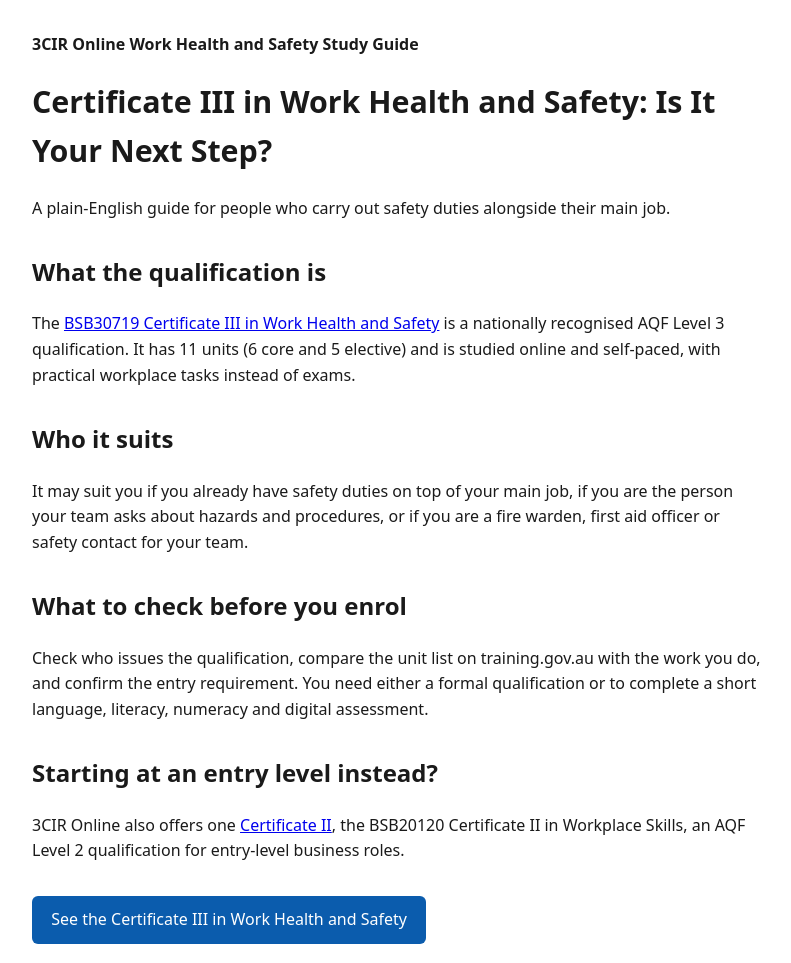
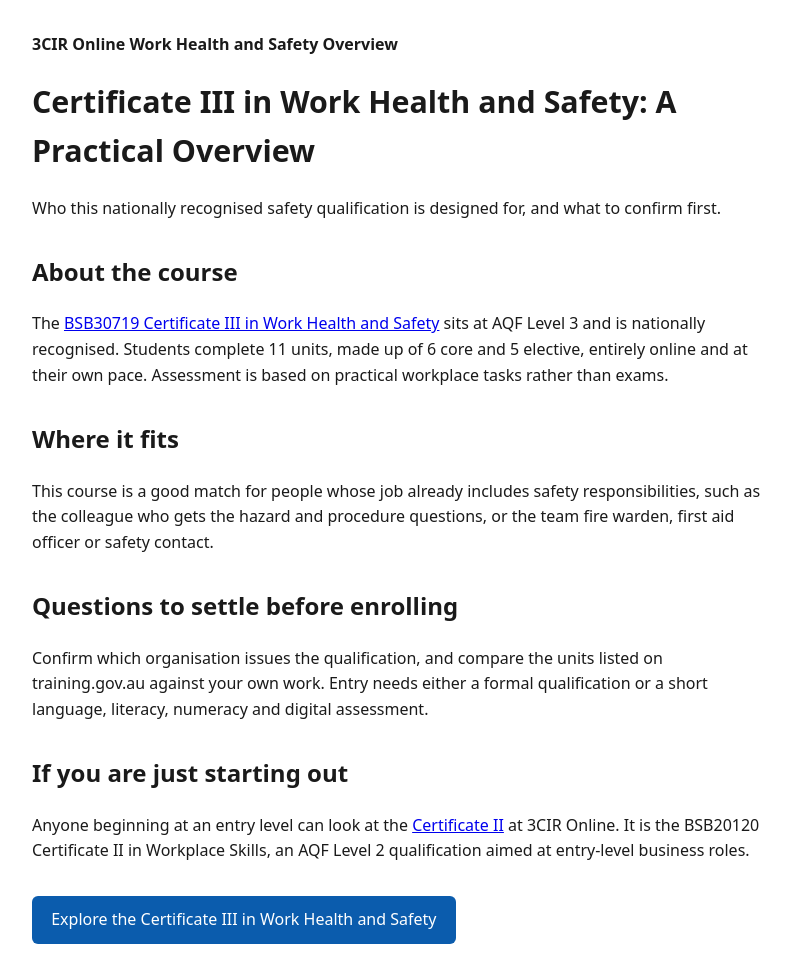
Before and after one commit to 3cir-team/3cironline-whs-guide, a plain HTML site: page index.html in a window 1280 px wide. Shown: the top 963 px of the page, without its empty margins (240-1031 px from the left). Drawn offline with Linux system fonts and the light colour scheme.

Commit message:
Rewrite overview copy

```diff
--- a/index.html
+++ b/index.html
@@ -3,24 +3,24 @@
 <head>
 <meta charset="utf-8">
 <meta name="viewport" content="width=device-width, initial-scale=1">
-<title>Certificate III in Work Health and Safety: Is It Your Next Step? | 3CIR Online</title>
-<meta name="description" content="A plain-English guide to the BSB30719 Certificate III in Work Health and Safety.">
+<title>Certificate III in Work Health and Safety: A Practical Overview | 3CIR Online</title>
+<meta name="description" content="An overview of the BSB30719 Certificate III in Work Health and Safety for people with safety duties.">
 <style>body{font-family:system-ui,Arial,sans-serif;max-width:46rem;margin:2rem auto;padding:0 1rem;line-height:1.6;color:#1a1a1a}h1{font-size:1.9rem}h2{margin-top:2rem}.btn{display:inline-block;background:#0b5cad;color:#fff;padding:.7rem 1.2rem;border-radius:6px;text-decoration:none;margin:1rem 0}footer{margin-top:3rem;border-top:1px solid #ccc;padding-top:1rem;font-size:.95rem}</style>
 </head>
 <body>
-<header><p><strong>3CIR Online Work Health and Safety Study Guide</strong></p></header>
+<header><p><strong>3CIR Online Work Health and Safety Overview</strong></p></header>
 <main>
-<h1>Certificate III in Work Health and Safety: Is It Your Next Step?</h1>
-<p>A plain-English guide for people who carry out safety duties alongside their main job.</p>
-<h2>What the qualification is</h2>
-<p>The <a href="https://3cironline.edu.au/course/certificate-iii-in-work-health-and-safety/">BSB30719 Certificate III in Work Health and Safety</a> is a nationally recognised AQF Level 3 qualification. It has 11 units (6 core and 5 elective) and is studied online and self-paced, with practical workplace tasks instead of exams.</p>
-<h2>Who it suits</h2>
-<p>It may suit you if you already have safety duties on top of your main job, if you are the person your team asks about hazards and procedures, or if you are a fire warden, first aid officer or safety contact for your team.</p>
-<h2>What to check before you enrol</h2>
-<p>Check who issues the qualification, compare the unit list on training.gov.au with the work you do, and confirm the entry requirement. You need either a formal qualification or to complete a short language, literacy, numeracy and digital assessment.</p>
-<h2>Starting at an entry level instead?</h2>
-<p>3CIR Online also offers one <a href="https://3cironline.edu.au/course-category/certificate-ii/">Certificate II</a>, the BSB20120 Certificate II in Workplace Skills, an AQF Level 2 qualification for entry-level business roles.</p>
-<p><a class="btn" href="https://3cironline.edu.au/course/certificate-iii-in-work-health-and-safety/">See the Certificate III in Work Health and Safety</a></p>
+<h1>Certificate III in Work Health and Safety: A Practical Overview</h1>
+<p>Who this nationally recognised safety qualification is designed for, and what to confirm first.</p>
+<h2>About the course</h2>
+<p>The <a href="https://3cironline.edu.au/course/certificate-iii-in-work-health-and-safety/">BSB30719 Certificate III in Work Health and Safety</a> sits at AQF Level 3 and is nationally recognised. Students complete 11 units, made up of 6 core and 5 elective, entirely online and at their own pace. Assessment is based on practical workplace tasks rather than exams.</p>
+<h2>Where it fits</h2>
+<p>This course is a good match for people whose job already includes safety responsibilities, such as the colleague who gets the hazard and procedure questions, or the team fire warden, first aid officer or safety contact.</p>
+<h2>Questions to settle before enrolling</h2>
+<p>Confirm which organisation issues the qualification, and compare the units listed on training.gov.au against your own work. Entry needs either a formal qualification or a short language, literacy, numeracy and digital assessment.</p>
+<h2>If you are just starting out</h2>
+<p>Anyone beginning at an entry level can look at the <a href="https://3cironline.edu.au/course-category/certificate-ii/">Certificate II</a> at 3CIR Online. It is the BSB20120 Certificate II in Workplace Skills, an AQF Level 2 qualification aimed at entry-level business roles.</p>
+<p><a class="btn" href="https://3cironline.edu.au/course/certificate-iii-in-work-health-and-safety/">Explore the Certificate III in Work Health and Safety</a></p>
 </main>
 <footer>
 <p>Call our digital assistant 24/7 on 1300 517 039</p>
```
